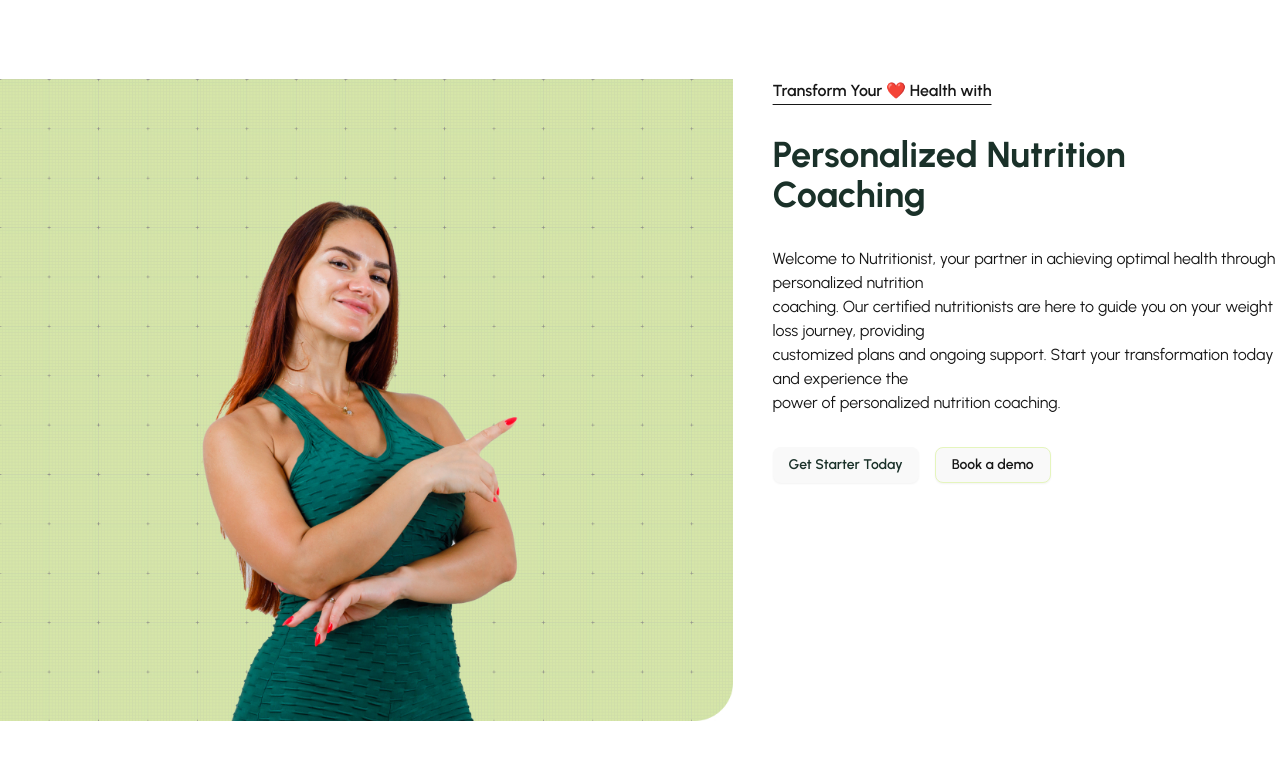
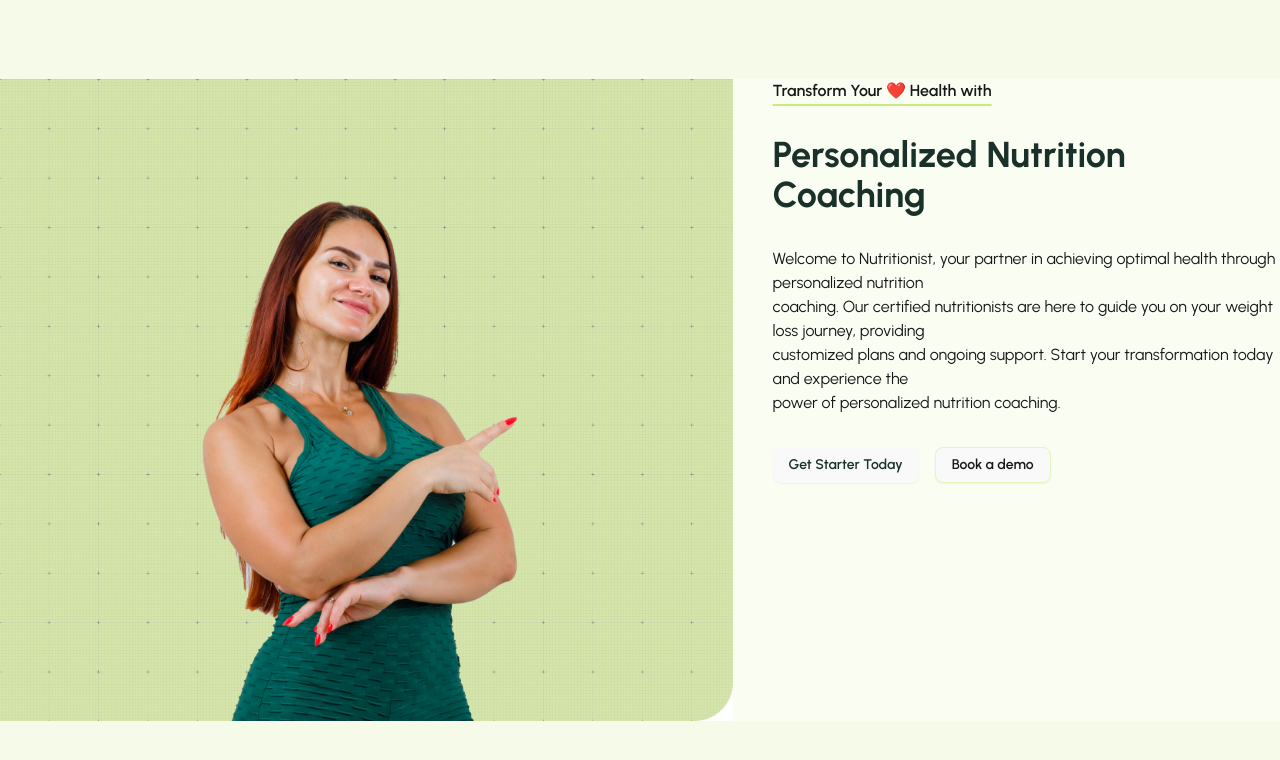
Before and after one commit to SolaKabuta/Nutri, a React (Vite) app: page / in a window 1280 px wide. Shown: the top 760 px of the page. Built offline with nearby package versions, Linux system fonts and the light colour scheme.

Commit message:
feat: colors update

```diff
--- a/src/components/ui/button.tsx
+++ b/src/components/ui/button.tsx
@@ -10,13 +10,13 @@ const buttonVariants = cva(
     variants: {
       variant: {
         default:
-          "bg-accent text-primary font-semibold shadow-xs hover:bg-primary/90",
+          "bg-accent text-primary font-semibold shadow-xs transition duration-500 ease-in-out hover:bg-primary/90 hover:text-white",
         destructive:
           "bg-destructive text-white shadow-xs hover:bg-destructive/90 focus-visible:ring-destructive/20 dark:focus-visible:ring-destructive/40 dark:bg-destructive/60",
         outline:
           "border bg-background shadow-xs hover:bg-accent hover:text-accent-foreground dark:bg-input/30 dark:border-input dark:hover:bg-input/50",
         secondary:
-          "bg-accent-var text-secondary-foreground font-semibold border-1 border-border shadow-xs hover:bg-secondary/80",
+          "bg-accent-var text-secondary-foreground font-semibold border-1 border-border shadow-xs duration-500 ease-in-out hover:bg-primary/90 hover:text-white",
         ghost:
           "hover:bg-accent hover:text-accent-foreground dark:hover:bg-accent/50",
         link: "text-primary underline-offset-4 hover:underline",
--- a/src/index.css
+++ b/src/index.css
@@ -87,6 +87,7 @@ p {
   --radius-lg: var(--radius);
   --radius-xl: calc(var(--radius) + 4px);
   --color-background: var(--background);
+  --color-title-background: #FAFDF2;
   --color-foreground: var(--foreground);
   --color-card: var(--card);
   --color-card-foreground: var(--card-foreground);
--- a/src/pages/home.tsx
+++ b/src/pages/home.tsx
@@ -1,31 +1,44 @@
-import * as React from 'react';
-import { Button } from '../components/ui/button'
+import * as React from "react";
+import { Button } from "../components/ui/button";
 
 // interface HomeProps {
 //   propName: type;
 // }
 
-const Home  = () => {
+const Home = () => {
   return (
-    <main className='w-screen h-screen place-content-center'>
-      <div className='flex gap-10'>
+    <main className="w-screen h-screen place-content-center bg-accent-var">
+      <div className="flex gap-10 bg-title-background">
         {/* -- Hero Banner Container -- */}
         <section>
           <img src="/assets/images/hero_banner.jpg" alt="hero banner" />
         </section>
         <section>
           {/* -- Title -- */}
-       <p className='text-primary underline underline-offset-8 font-semibold'>Transform Your ❤️ Health with</p>
-       <h1 className='text-4xl text-primary font-bold py-8'>Personalized Nutrition <br /> Coaching</h1>
+          <p className="text-primary underline decoration-accent decoration-2 underline-offset-8 font-semibold">
+            Transform Your ❤️ Health with
+          </p>
+          <h1 className="text-4xl text-primary font-bold py-8">
+            Personalized Nutrition <br /> Coaching
+          </h1>
           <div>
             {/* -- Paragraph -- */}
-       <p>Welcome to Nutritionist, your partner in achieving optimal health through personalized nutrition</p>
-      <p>coaching. Our certified nutritionists are here to guide you on your weight loss journey, providing </p>
-      <p>customized plans and ongoing support. Start your transformation today and experience the </p>
+            <p>
+              Welcome to Nutritionist, your partner in achieving optimal health
+              through personalized nutrition
+            </p>
+            <p>
+              coaching. Our certified nutritionists are here to guide you on
+              your weight loss journey, providing{" "}
+            </p>
+            <p>
+              customized plans and ongoing support. Start your transformation
+              today and experience the{" "}
+            </p>
             <p>power of personalized nutrition coaching.</p>
           </div>
           {/* -- CTAs -- */}
-      <div className='flex gap-4 py-8'>
+          <div className="flex gap-4 py-8">
             <Button>Get Starter Today</Button>
             <Button variant="secondary">Book a demo</Button>
           </div>
```
Lines whose indentation alone changed are shown as unchanged.
